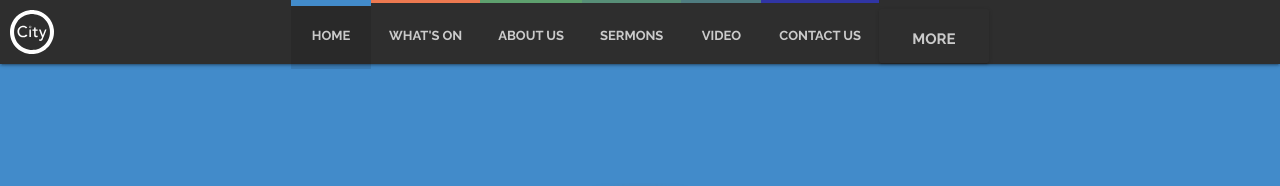
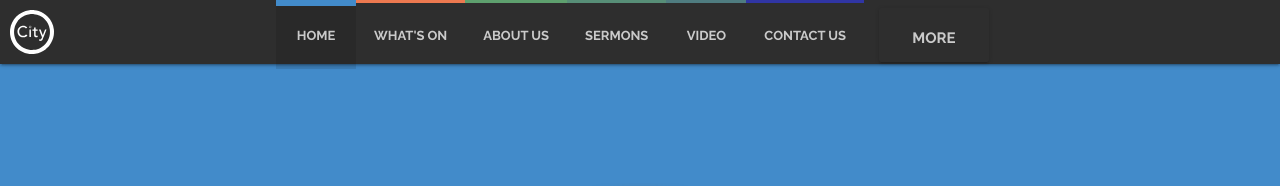
Before and after one commit to woodcock3/citychurch, a Jekyll site: the page built from index.html, in a window 1280 px wide. Shown: the top 186 px of the page. Built offline with Jekyll 4.4.1, drawn with Linux system fonts in a browser that asks for light colours.

Commit message:
Update _custom.sass

```diff
--- a/stylesheets/_sass/_custom.sass
+++ b/stylesheets/_sass/_custom.sass
@@ -16,7 +16,6 @@
       min-width: 80px
       float: none
     .navbtn
-      display: inline-block
       font-size: 15px
       background: #2e2e2e
       text-color: #fff
@@ -28,7 +27,6 @@
       text-transform: uppercase
       min-width: 110px
       line-height: 60px
-      margin: 0
   #events
     .icon img
       width: 55%
```
